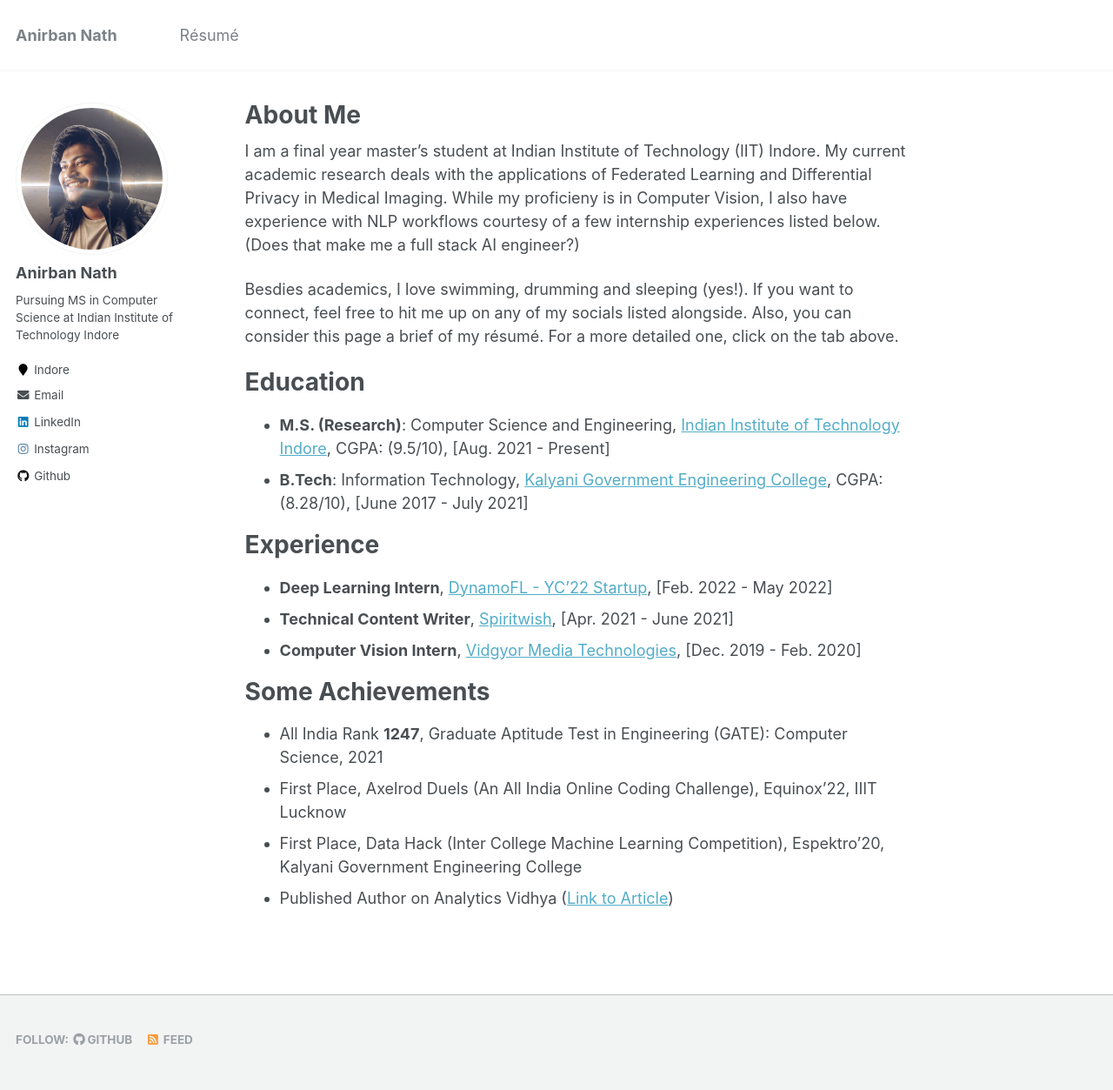
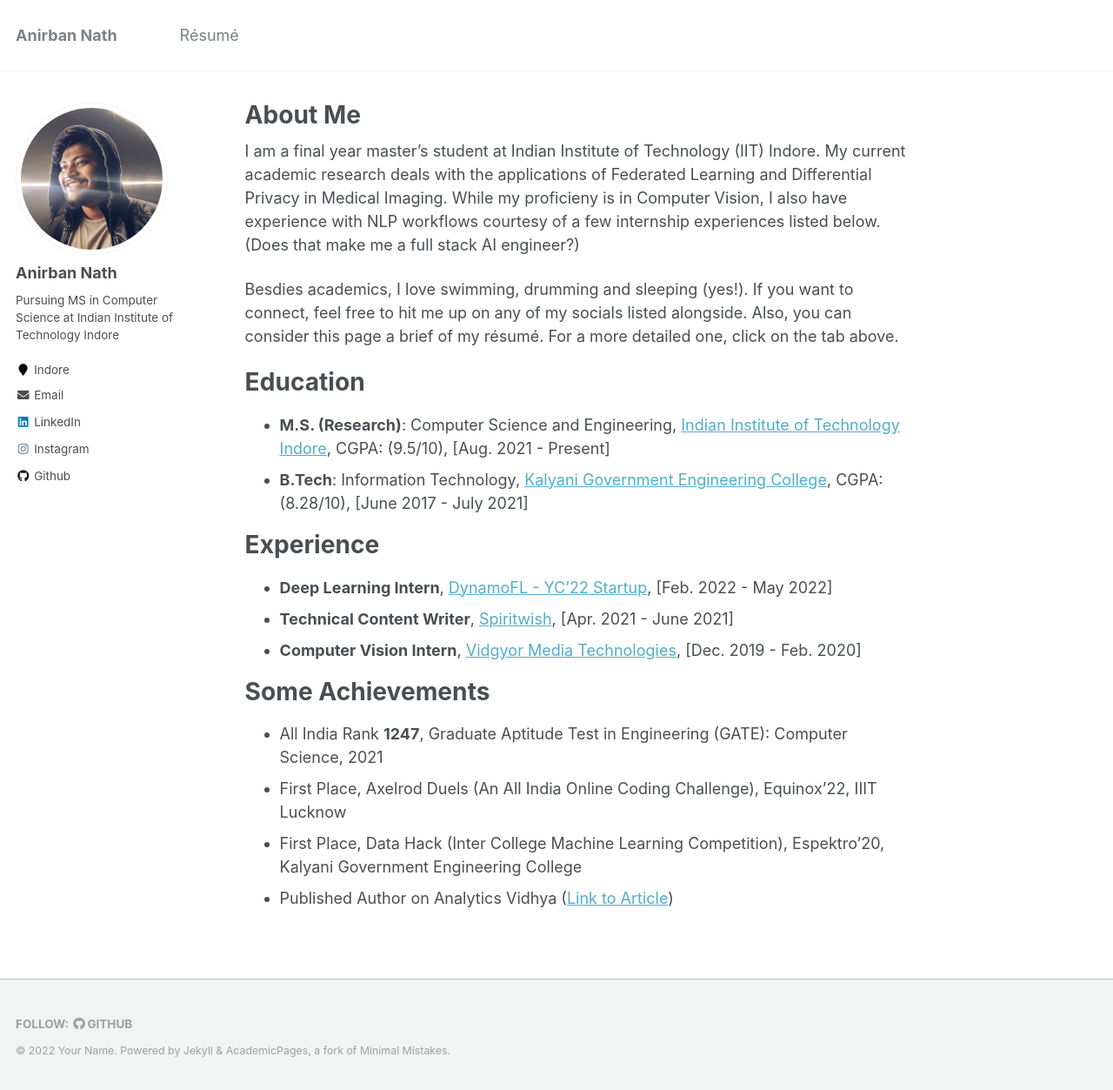
Before and after one commit to anirban-nath/anirban-nath.github.io, a Jekyll site: the page built from _pages/about.md, in a window 1280 px wide and 1253 px high. Shown: the whole window at 87% size. Built offline with Jekyll 4.4.1, drawn with Linux system fonts in a browser that asks for light colours.

Commit message:
Update footer.html

```diff
--- a/_includes/footer.html
+++ b/_includes/footer.html
@@ -17,8 +17,8 @@
     {% if site.author.bitbucket %}
       <li><a href="http://bitbucket.org/{{ site.author.bitbucket }}"><i class="fab fa-bitbucket" aria-hidden="true"></i> Bitbucket</a></li>
     {% endif %}
-    <li><a href="{% if site.atom_feed.path %}{{ site.atom_feed.path }}{% else %}{{ base_path }}/feed.xml{% endif %}"><i class="fa fa-fw fa-rss-square" aria-hidden="true"></i> {{ site.data.ui-text[site.locale].feed_label | default: "Feed" }}</a></li>
+<!--     <li><a href="{% if site.atom_feed.path %}{{ site.atom_feed.path }}{% else %}{{ base_path }}/feed.xml{% endif %}"><i class="fa fa-fw fa-rss-square" aria-hidden="true"></i> {{ site.data.ui-text[site.locale].feed_label | default: "Feed" }}</a></li> -->
   </ul>
 </div>
 
-<!-- <div class="page__footer-copyright">&copy; {{ site.time | date: '%Y' }} {{ site.name | default: site.title }}. {{ site.data.ui-text[site.locale].powered_by | default: "Powered by" }} <a href="http://jekyllrb.com" rel="nofollow">Jekyll</a> &amp; <a href="https://github.com/academicpages/academicpages.github.io">AcademicPages</a>, a fork of <a href="https://mademistakes.com/work/minimal-mistakes-jekyll-theme/" rel="nofollow">Minimal Mistakes</a>.</div> -->
+<div class="page__footer-copyright">&copy; {{ site.time | date: '%Y' }} {{ site.name | default: site.title }}. {{ site.data.ui-text[site.locale].powered_by | default: "Powered by" }} <a href="http://jekyllrb.com" rel="nofollow">Jekyll</a> &amp; <a href="https://github.com/academicpages/academicpages.github.io">AcademicPages</a>, a fork of <a href="https://mademistakes.com/work/minimal-mistakes-jekyll-theme/" rel="nofollow">Minimal Mistakes</a>.</div>
```
